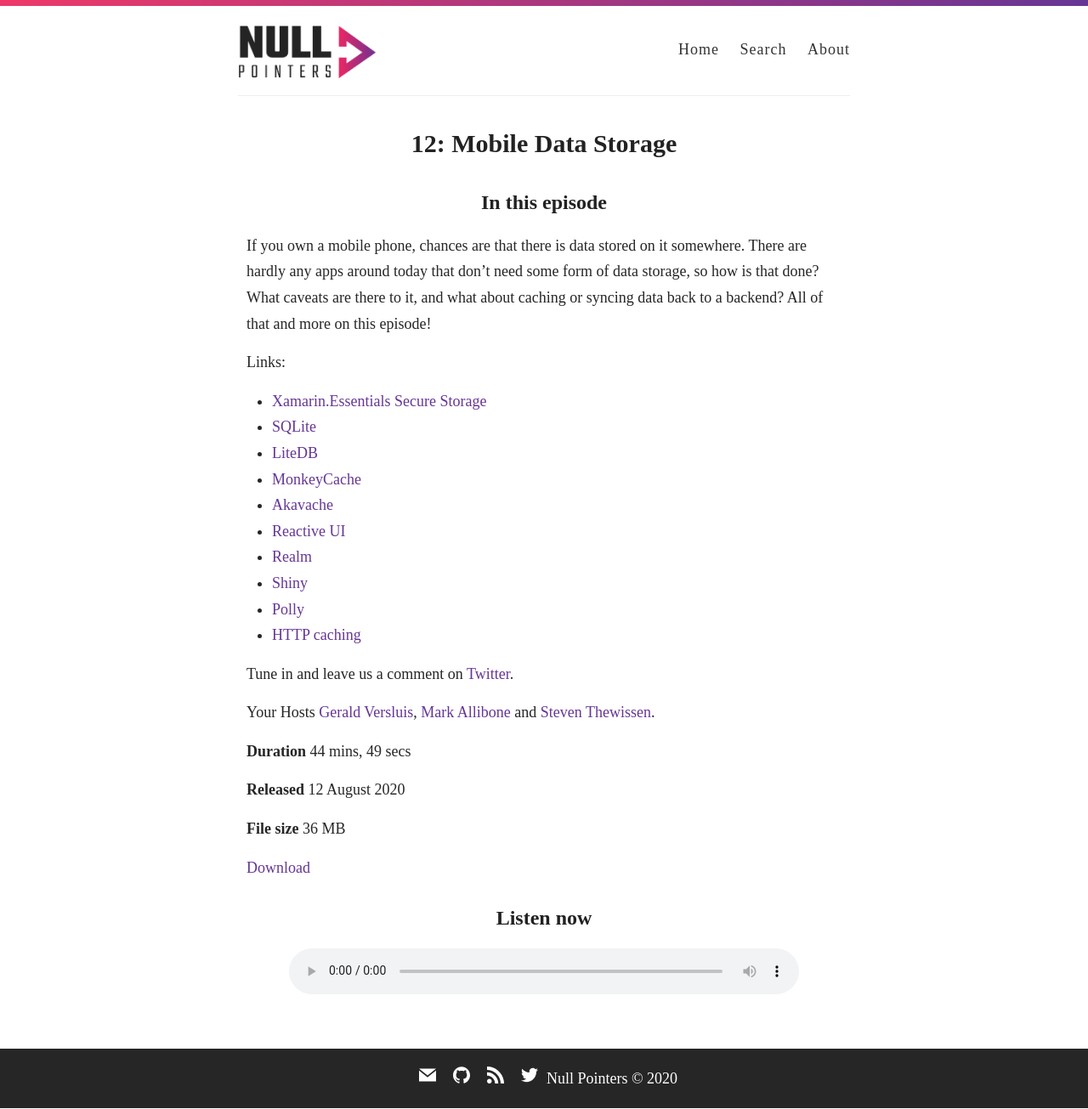
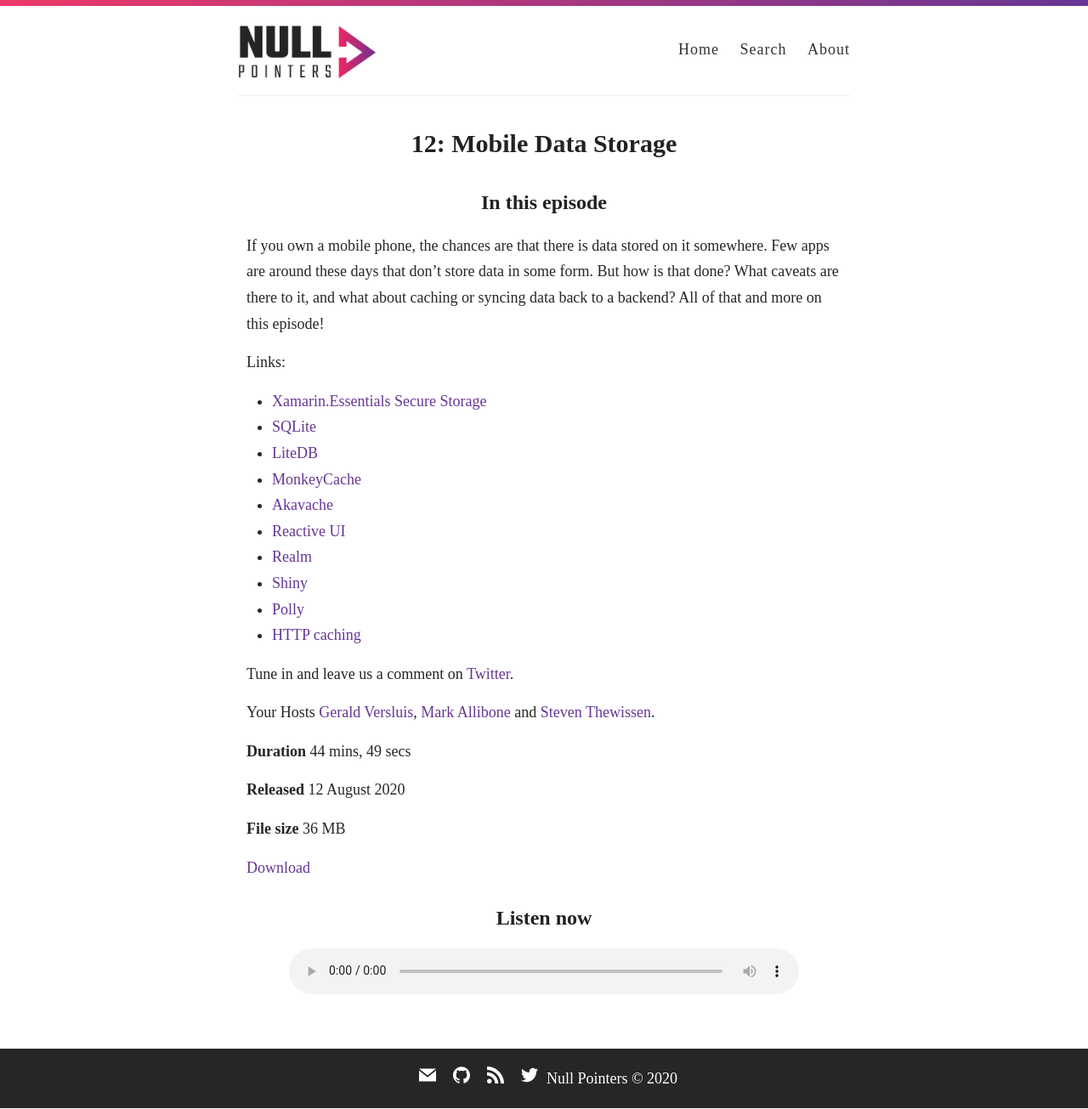
Before and after one commit to nullpointersio/website, a Jekyll site: the page built from _posts/2020-08-12-13.markdown, in a window 1280 px wide. Shown: the whole page at 85% size. Built offline with Jekyll 4.4.1, drawn with Linux system fonts in a browser that asks for light colours; some web fonts are replaced.

Commit message:
Make Grammarly happy 😇

```diff
--- a/_posts/2020-08-12-13.markdown
+++ b/_posts/2020-08-12-13.markdown
@@ -5,9 +5,9 @@
 title: 			"12: Mobile Data Storage"
 url:            "12"
 subtitle: 		"Store all the data!"
-summary: 		"If you own a mobile phone, chances are that there is data stored on it somewhere. There are hardly any apps around today that don't need some form of data storage, so how is that done? What caveats are there to it, and what about caching or syncing data back to a backend? All of that and more on this episode!"
+summary: 		"If you own a mobile phone, the chances are that there is data stored on it somewhere. Few apps are around these days that don't store data in some form. But how is that done? What caveats are there to it, and what about caching or syncing data back to a backend? All of that and more on this episode!"
 
-description: 	"If you own a mobile phone, chances are that there is data stored on it somewhere. There are hardly any apps around today that don't need some form of data storage, so how is that done? What caveats are there to it, and what about caching or syncing data back to a backend? All of that and more on this episode!"
+description: 	"If you own a mobile phone, the chances are that there is data stored on it somewhere. Few apps are around these days that don't store data in some form. But how is that done? What caveats are there to it, and what about caching or syncing data back to a backend? All of that and more on this episode!"
 
 type:			full # "trailer" or "full"
 duration: 		"44:49" # audio length in min
```
